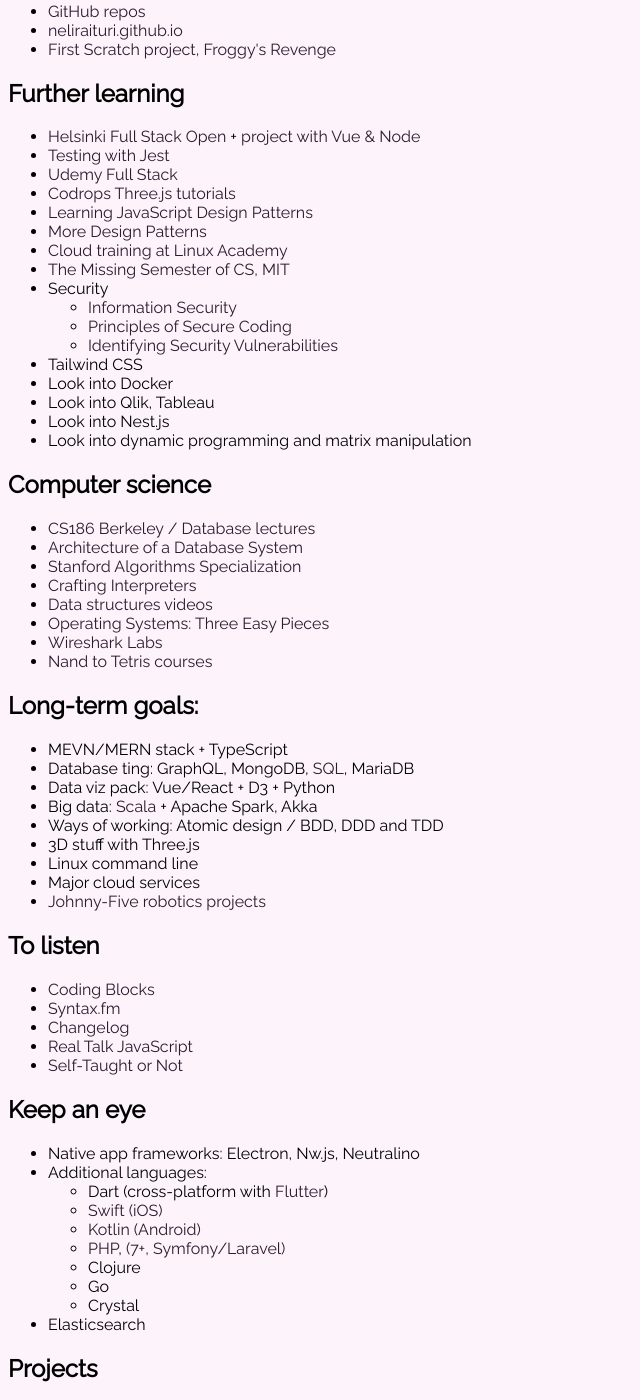
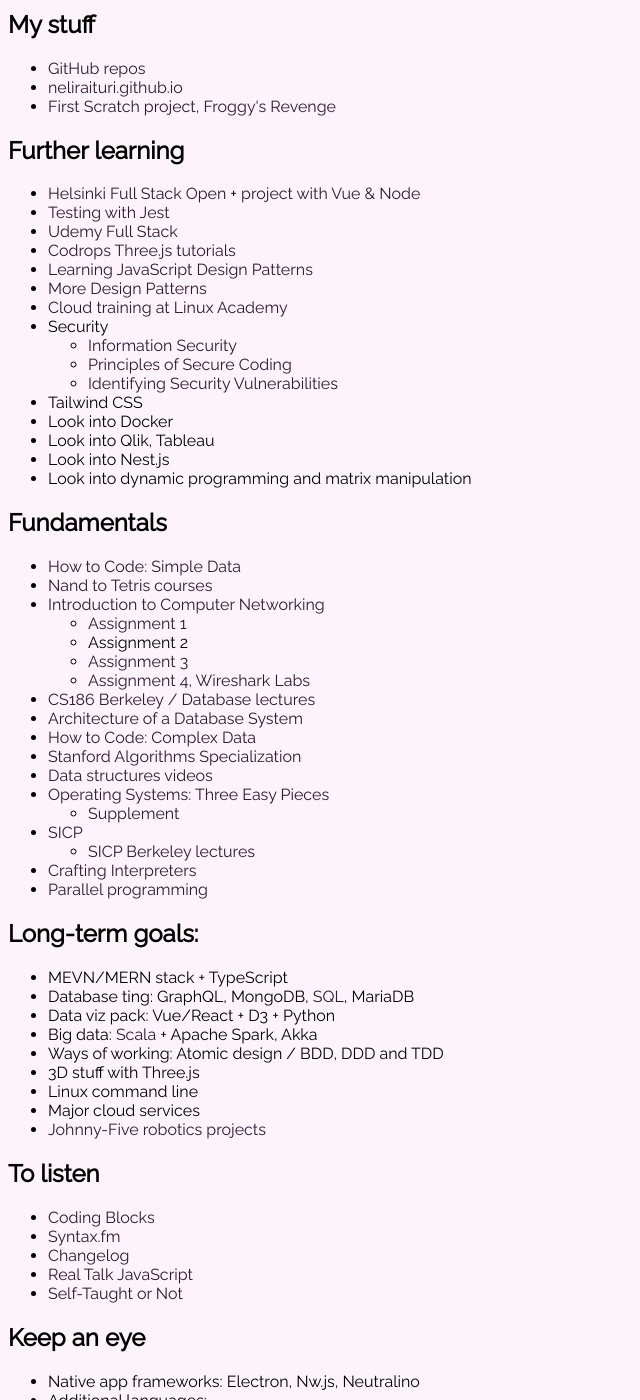
Before and after one commit to neliraituri/neliraituri.github.io, a Jekyll site: the page index.html, which Jekyll copies as it is, in a window 1280 px wide and 1400 px high, scrolled down 1340 px. Shown: the whole window, without its empty margins (0-640 px from the left). Built offline with Jekyll 4.4.1, drawn with Linux system fonts in a browser that asks for light colours; some of the changed text lies outside the part shown.

Commit message:
Update index.html
Additions, moving things around

```diff
--- a/index.html
+++ b/index.html
@@ -89,7 +92,6 @@
       <li><a href="https://addyosmani.com/resources/essentialjsdesignpatterns/book/">Learning JavaScript Design Patterns</a></li>
       <li><a href="https://refactoring.guru/design-patterns">More Design Patterns</a></li>
       <li><a href="https://linuxacademy.com/">Cloud training at Linux Academy</a></li>
-      <li><a href="https://missing.csail.mit.edu/">The Missing Semester of CS, MIT</a></li>
       <li>Security</li>
       <ul>
         <li><a href="https://www.coursera.org/learn/information-security-data">Information Security</a></li>
@@ -102,16 +104,32 @@
       <li>Look into Nest.js</li>
       <li>Look into dynamic programming and matrix manipulation</li>
     </ul>
-  <h2>Computer science</h2>
+  <h2>Fundamentals</h2>
     <ul>
+      <li><a href="https://www.edx.org/course/how-to-code-simple-data">How to Code: Simple Data</a></li>
+      <li><a href="https://www.nand2tetris.org/">Nand to Tetris courses</a></li>
+      <li><a href="https://www.youtube.com/playlist?list=PLEAYkSg4uSQ2dr0XO_Nwa5OcdEcaaELSG">Introduction to Computer Networking</a></li>
+      <ul>
+        <li><a href="https://github.com/PrincetonUniversity/COS461-Public/tree/master/assignments/assignment1">Assignment 1</a></li>
+        <li><a href="https://www.scs.stanford.edu/10au-cs144/lab/reliable/reliable.html"></a>Assignment 2</li>
+        <li><a href="https://nptel.ac.in/content/storage2/courses/106105080/pdf/M2L7.pdf">Assignment 3</a></li>
+        <li><a href="https://gaia.cs.umass.edu/kurose_ross/wireshark.htm">Assignment 4, Wireshark Labs</a></li>
+      </ul>
       <li><a href="https://www.youtube.com/user/CS186Berkeley/videos">CS186 Berkeley / Database lectures</a></li>
       <li><a href="https://dsf.berkeley.edu/papers/fntdb07-architecture.pdf">Architecture of a Database System</a></li>
+      <li><a href="https://www.edx.org/course/how-to-code-complex-data">How to Code: Complex Data</a></li>
       <li><a href="https://www.coursera.org/specializations/algorithms">Stanford Algorithms Specialization</a></li>
-      <li><a href="https://craftinginterpreters.com/contents.html">Crafting Interpreters</a></li>
       <li><a href="https://www.youtube.com/watch?v=RBSGKlAvoiM">Data structures videos</a></li>
       <li><a href="http://pages.cs.wisc.edu/~remzi/OSTEP/">Operating Systems: Three Easy Pieces</a></li>
-      <li><a href="https://gaia.cs.umass.edu/kurose_ross/wireshark.htm">Wireshark Labs</a></li>
-      <li><a href="https://www.nand2tetris.org/">Nand to Tetris courses</a></li>
+        <ul>
+          <li><a href="http://pages.cs.wisc.edu/~shivaram/cs537-sp20/">Supplement</a></li>
+        </ul>
+      <li><a href="https://mitpress.mit.edu/sites/default/files/sicp/full-text/book/book-Z-H-9.html">SICP</a></li>
+        <ul>
+      <li><a href="https://archive.org/details/ucberkeley_webcast_l28HAzKy0N8">SICP Berkeley lectures</a></li>
+        </ul>
+      <li><a href="https://craftinginterpreters.com/contents.html">Crafting Interpreters</a></li>
+      <li><a href="https://www.youtube.com/playlist?list=PLGvfHSgImk4aweyWlhBXNF6XISY3um82_">Parallel programming</a></li>
     </ul>
   <h2>Long-term goals:</h2>
     <ul>
@@ -141,11 +159,12 @@
         <li>Dart (cross-platform with <a href="https://github.com/londonappbrewery/Flutter-Course-Resources">Flutter</a>)</li>
         <li><a href="https://docs.swift.org/swift-book/GuidedTour/GuidedTour.html">Swift (iOS)</a></li>
         <li><a href="https://codelabs.developers.google.com/kotlin-bootcamp/">Kotlin (Android)</a></li>
-        <li><a href="https://www.youtube.com/watch?v=OK_JCtrrv-c">PHP</a>,
-          <a href="https://phptherightway.com/">(7+, Symfony/Laravel)</a></li>
         <li>Clojure</li>
         <li>Go</li>
         <li>Crystal</li>
+        <li>Elixir (Actor model)</li>
+        <li>Rust (Borrowing and lifetimes)</li>
+        <li>Idris (Dependent type systems)</li>
       </ul>
       <li>Elasticsearch</li>
     </ul>
```
Also changed, not shown: other parts of index.html (+4 -0 lines).
